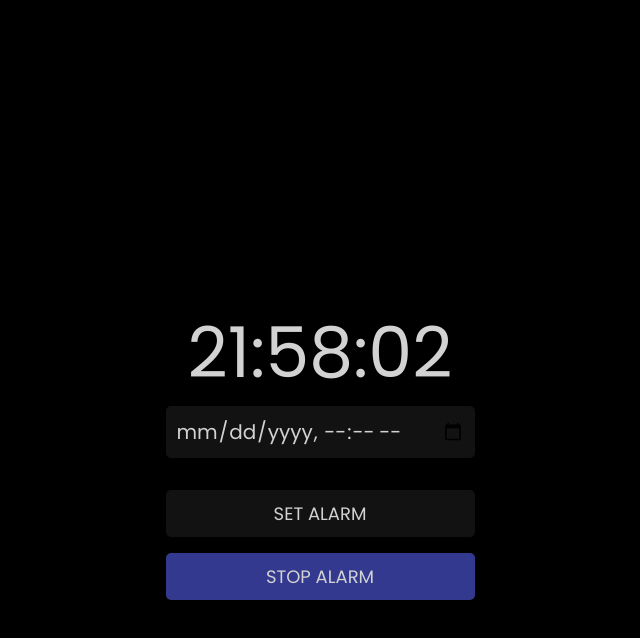
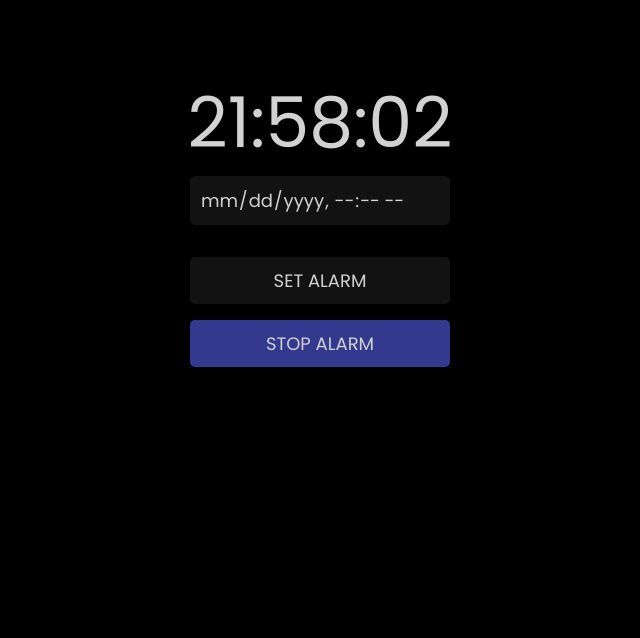
Before and after one commit to Kcisti/alarm, a plain HTML site: page index.html in a window 1280 px wide. Shown: the whole page, without its empty margins (320-960 px from the left). Drawn offline with nearby package versions, Linux system fonts and the light colour scheme.

Commit message:
restyle 2

```diff
--- a/style.css
+++ b/style.css
@@ -1,17 +1,8 @@
 :root{
   --carbonGrey : hsl(0, 0%, 7%);
-  --smokeGrey : hsl(240, 2%, 12%);
-  --lightGrey : hsl(240, 1%, 17%);
   --totBlack : hsl(0,0%,0%);
   --murkyWhite : #D2D2D2;
-  --madYellow : #0000FF;
   --nightBlue : hsl(236, 47%, 38%);
-
-  --border : hsl(0, 0%, 22%);
-
-  --boxShadow : -4px 8px 24px hsla(0, 0%, 0%, 0.25);
-
-  --transition : 0.8s ease-in-out;
 }
 
 *{
@@ -30,11 +21,12 @@ body{
 
 
 .container {
-  min-height: 100vh;
+  padding-top: 20px;
   display: flex;
   flex-direction: column;
   justify-content: center;
   align-items: center;
+  overflow: hidden;
 }
 
 #clock {
@@ -46,24 +38,21 @@ body{
   width: 100%;
   color: var(--murkyWhite);
   background: var(--carbonGrey);
-  font-size: 20px;
+  font-size: 18px;
   border: none;
   border-radius: 5px;
   padding: 10px;
+  outline: none;
+  -webkit-appearance:none;
+}
+#alarm-time::-webkit-inner-spin-button,
+#alarm-time::-webkit-calendar-picker-indicator{
+  display: none;
+  -webkit-appearance:none;
 }
 
 .controls {
   margin-top: 16px;
-}
-
-.button {
-  font-weight: bold;
-  border-radius: 5px;
-  border: none;
-  color: white;
-  padding: 4px 8px;
-  margin-left: 4px;
-  cursor: pointer;
 }
 
 .btn-btn-primary{
@@ -77,6 +66,7 @@ body{
   width: 100%;
   text-transform: uppercase;
   margin-top: 16px;
+  outline: none;
 }
 
 .btn-btn-danger{
@@ -90,4 +80,5 @@ body{
   text-transform: uppercase;
   width: 100%;
   margin-top: 16px;
+  outline: none;
 }
```
